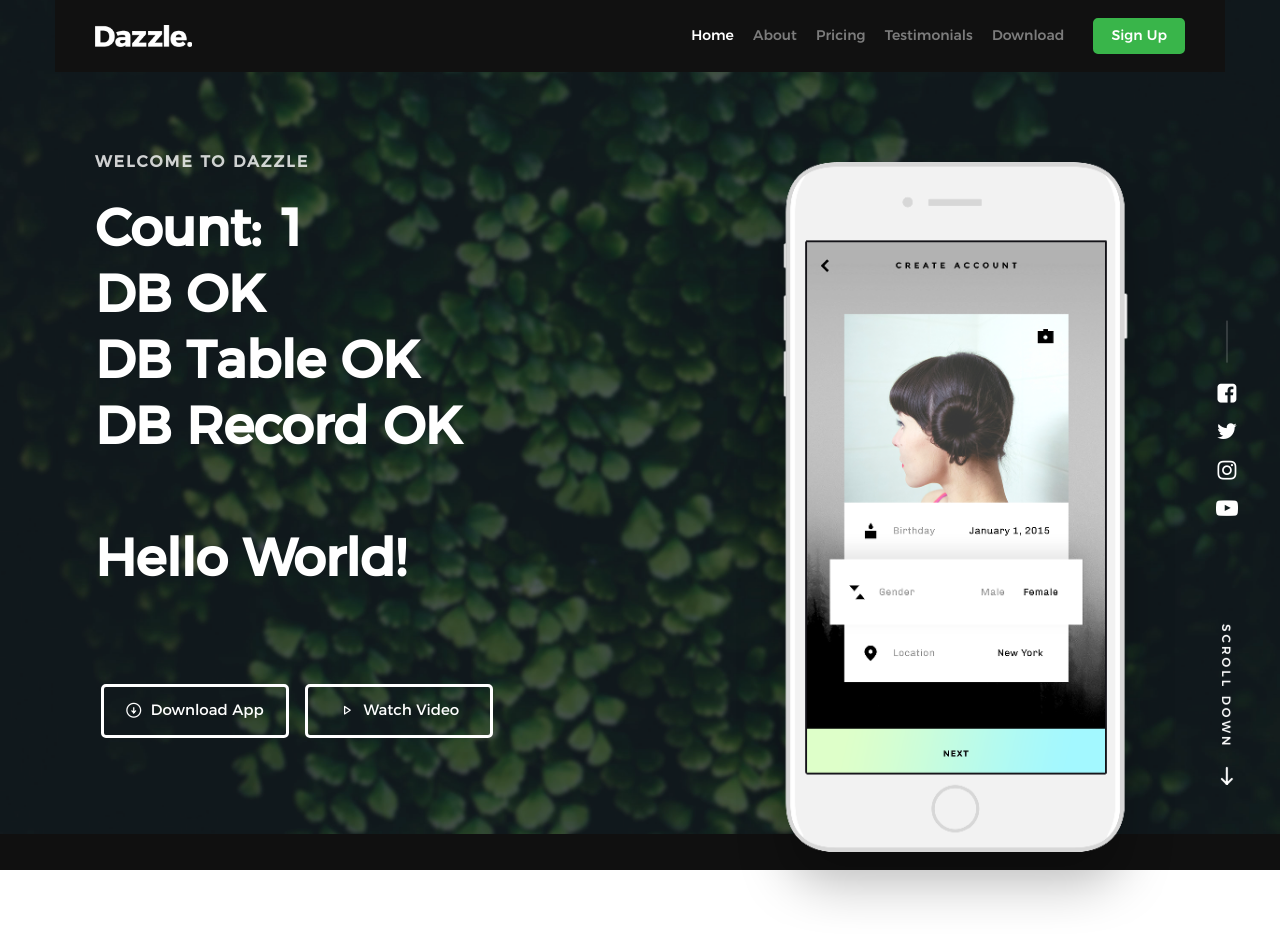
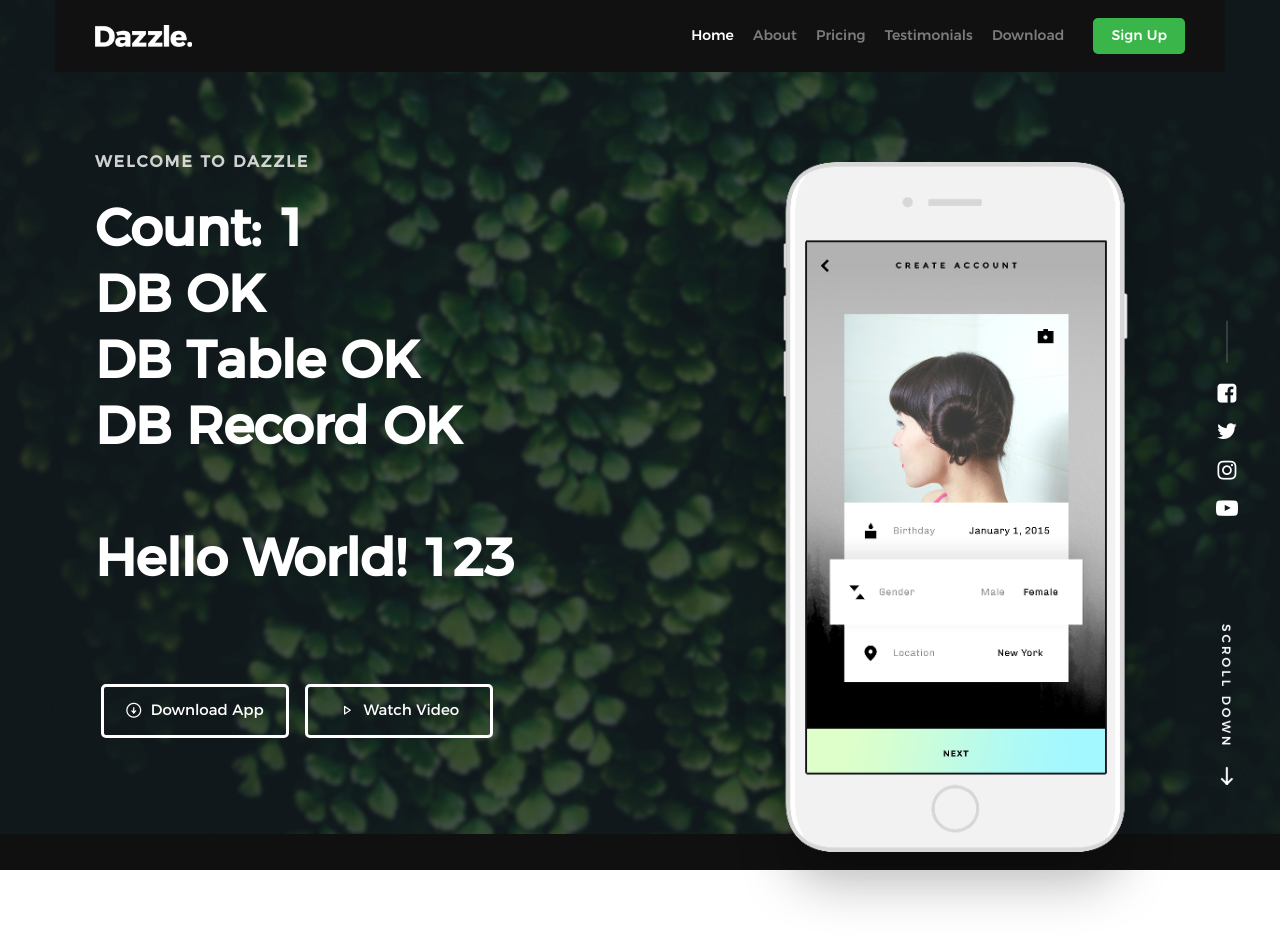
Before and after one commit to schogini/customweb, a PHP site: page / in a window 1280 px wide. Shown: the top 934 px of the page. Run offline with PHP 8.4, Linux system fonts and the light colour scheme; data that the repository does not hold is empty; some web fonts are replaced.

Commit message:
Update index.php

```diff
--- a/index.php
+++ b/index.php
@@ -144,7 +144,7 @@ mysqli_close($con);
                     <h1 data-aos="fade-up">
                         Count: <?php echo $count;?><br>
                         <?php echo $msg;?><br>
-                        Hello World!<br>
+                        Hello World! 123<br>
                     </h1>
 
                     <div class="buttons" data-aos="fade-up">
```
